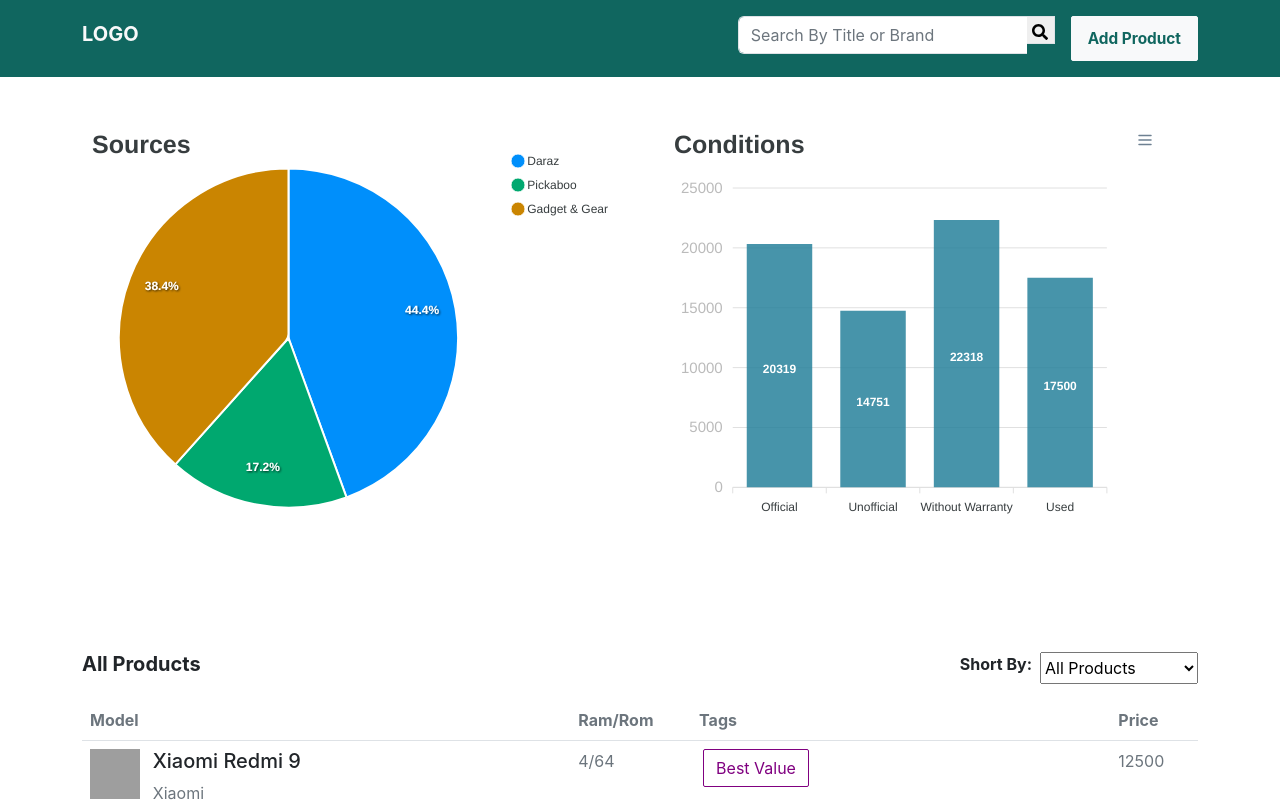
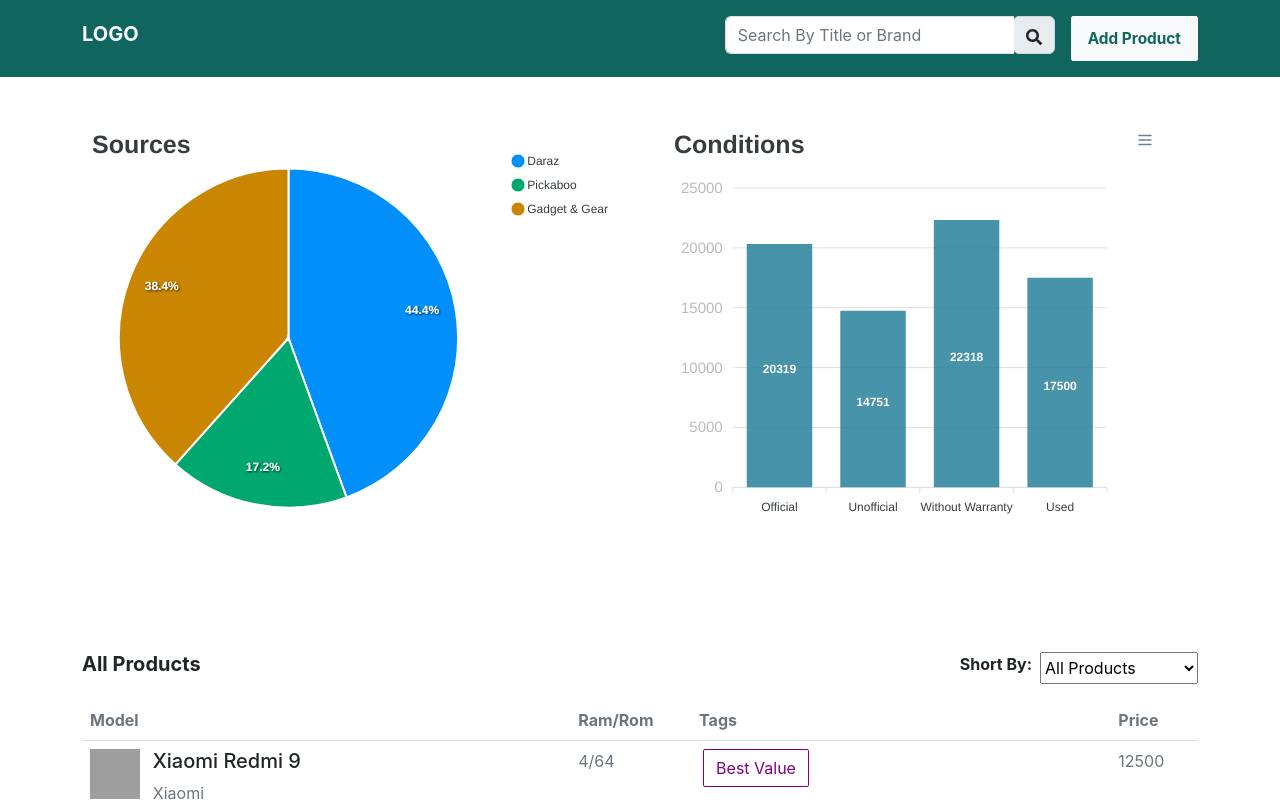
Before and after one commit to RiBpy/react_admin_dashboard, a React (Create React App) app: page / in a window 1280 px wide. Shown: the top 801 px of the page. Built offline with nearby package versions, Linux system fonts and the light colour scheme; grey boxes are pictures that could not be loaded.

Commit message:
Update SearchForm.jsx

```diff
--- a/src/components/SearchForm.jsx
+++ b/src/components/SearchForm.jsx
@@ -15,9 +15,7 @@ const SearchForm=({onSubmit})=>{
         <div className="input-group me-3  ">
             <input className="form-control nav-input border-end-0 border" value={input} type="search" placeholder="Search By Title or Brand" id="example-search-input" onChange={handleSearch}/>
             <span className="input-group-append">
-                <button className="search_icon  border-start-0 border " type="button">
-                    <i className="icon" onClick={handleSubmit}><FaSearch/></i>
-                </button>
+               <span className="input-group-text" id="basic-addon2"><i className="icon" onClick={handleSubmit}><FaSearch/></i></span>
             </span>
         </div>
      </form>
```
